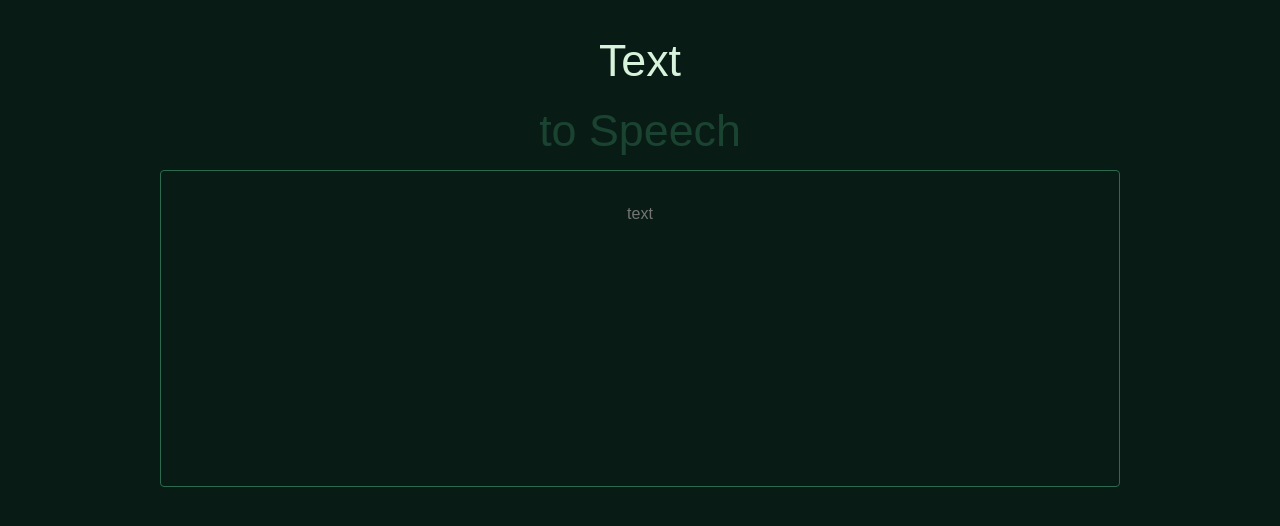
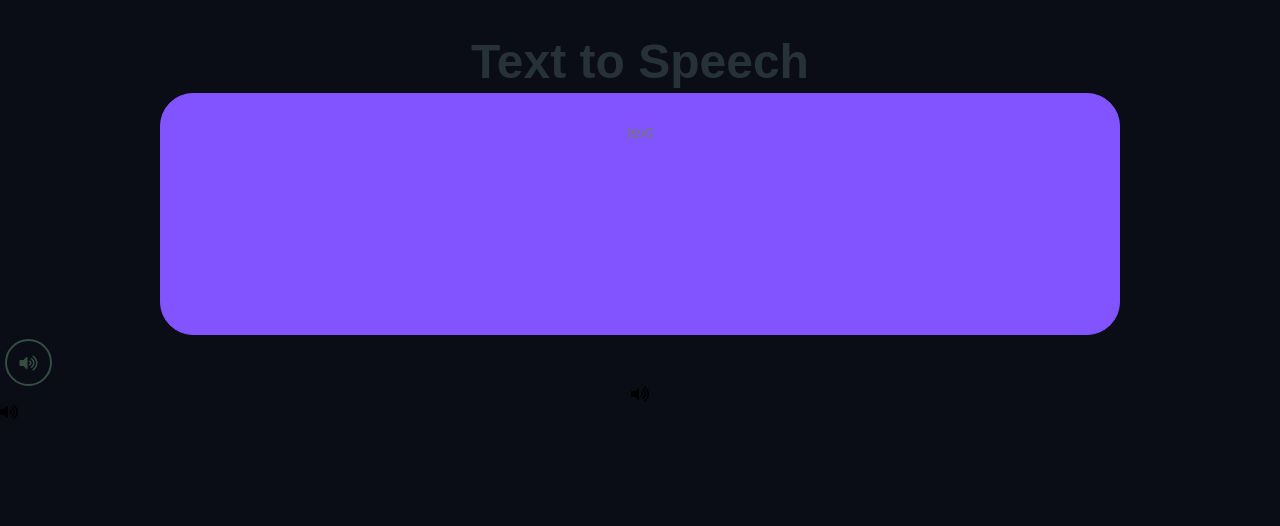
Before and after one commit to KeuryLendof/textToSpeech, a plain HTML site: page index.html in a window 1280 px wide. Drawn offline with nearby package versions, Linux system fonts and the light colour scheme.

Commit message:
funcionalidad lista

```diff
--- a/app.js
+++ b/app.js
@@ -0,0 +1,13 @@
+function textToSpeech() {
+    let text = document.getElementById("texto").value;
+
+    let voz = new SpeechSynthesisUtterance();
+    voz.lang = "es-ES";
+
+    voz.text = text;
+    voz.volume = 1;
+    voz.rate = 1;
+    voz.pitch = 1;
+
+    window.speechSynthesis.speak(voz);
+}
--- a/index.html
+++ b/index.html
@@ -4,18 +4,7 @@
     <meta charset="UTF-8">
     <meta http-equiv="X-UA-Compatible" content="IE=edge">
     <meta name="viewport" content="width=device-width, initial-scale=1.0">
-    <link
-    href="https://cdnjs.cloudflare.com/ajax/libs/font-awesome/5.15.1/css/all.min.css"
-    rel="stylesheet"
-    />
-    <link
-    href="https://fonts.googleapis.com/css?family=Roboto:300,400,500,700&display=swap"
-    rel="stylesheet"
-    />
-    <link
-    href="https://cdnjs.cloudflare.com/ajax/libs/mdb-ui-kit/3.10.2/mdb.min.css"
-    rel="stylesheet"
-    >
+    <link rel="stylesheet" href="https://cdnjs.cloudflare.com/ajax/libs/font-awesome/5.15.3/css/all.min.css" crossorigin="anonymous"/>
     <link rel="stylesheet" href="style.css">
     <title>Text to Speech</title>
 </head>
@@ -23,8 +12,7 @@
     <div class="contenedor">
 
         <section class="titulo">
-            <h3 class="t1">Text</h3>
-            <h3 class="t2">to Speech</h3>
+            <h3>Text to Speech</h3>
         </section>
 
        <div class="input">
@@ -32,7 +20,7 @@
        </div>
 
         <section class="voz">
-
+            <i class="fas fa-volume-up" onclick="textToSpeech()">
         </section>
     </div>
 
--- a/style.css
+++ b/style.css
@@ -6,7 +6,7 @@
 }
 
 body{
-    background: #081c15;
+    background: #0a0c16;
 }
 
 .contenedor{
@@ -22,25 +22,41 @@ body{
 
 .titulo h3{
     padding: 4px;
-    font-size: 2.8rem;
-    color: #d8f3dc;
+    font-size: 3rem;
+    color: #263238;
 }
-.titulo .t2{
-    color: #1b4332;
-}
+
 
 .input textarea{
     text-align: center;
   padding: 30px;
   width: 75%;
   font-size: 1rem;
-  background-color: #081c15;
-  border-radius: 4px;
-  border-color: #2d6a4f;
-  color: #d8f3dc;
+  background: #8154ff;
+  border-color: #8154ff;
+  border-radius: 33px;
+  color: #fbfbfb;
   resize: none;
 }
 
 textarea:focus {
   outline: 0;
 }
+
+.voz{
+    margin: 0 5px;
+    height: 47px;
+    width: 47px;
+    display: flex;
+    cursor: pointer;
+    color: #344e41;
+    align-items: center;
+    justify-content: center;
+    border-radius: 50%;
+    border: 2px solid #344e41;
+    transition: all 0.3s ease;
+}
+.voz:hover{
+    color: #dad7cd;
+    background: #344e41;
+}
```
